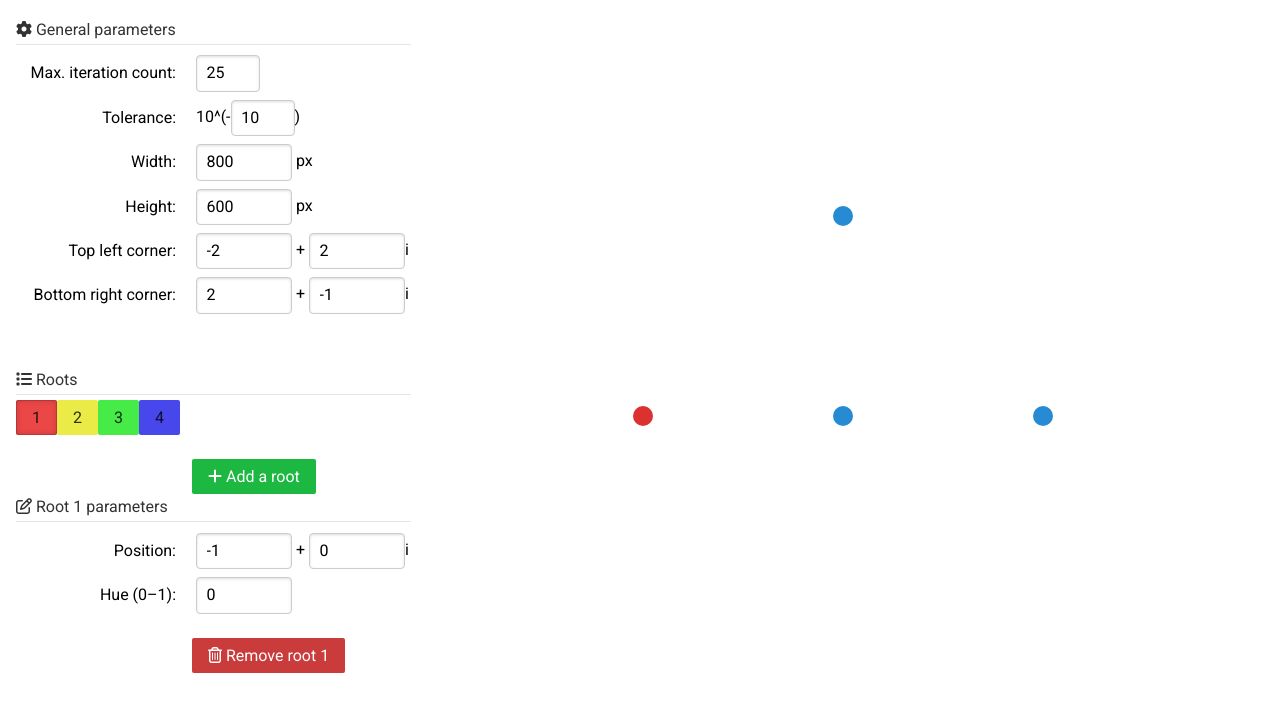
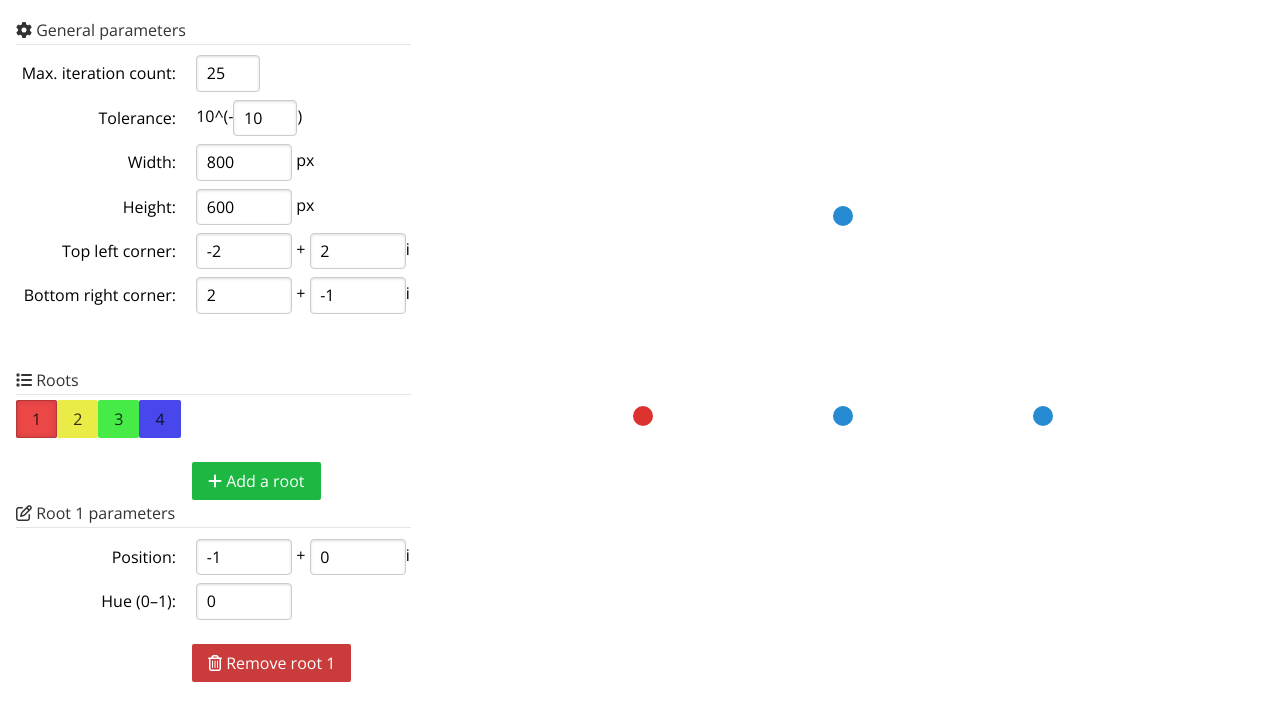
Before and after one commit to flannelhead/fractalbakery, a website: page src/index.html in a window 1280 px wide. Drawn offline with nearby package versions, Linux system fonts and the light colour scheme.

Commit message:
Switch to Open Sans.

```diff
--- a/src/css/fractalbakery.css
+++ b/src/css/fractalbakery.css
@@ -3,7 +3,7 @@ body {
 }
 
 * {
-    font-family: 'Roboto', sans-serif;
+    font-family: 'Open Sans', sans-serif;
 }
 
 form {
--- a/src/index.html
+++ b/src/index.html
@@ -6,7 +6,8 @@
 
         <title>Fractal Bakery | Roll your own fractals</title>
 
-        <link rel='stylesheet' href='https://fonts.googleapis.com/css?family=Roboto:400' />
+        <link rel='stylesheet'
+            href='https://fonts.googleapis.com/css?family=Open+Sans' />
         <link href="//maxcdn.bootstrapcdn.com/font-awesome/4.2.0/css/font-awesome.min.css" rel="stylesheet">
         <!--(if target dev)><!-->
         <link rel='stylesheet' href='../bower_components/pure/pure.css' />
```
